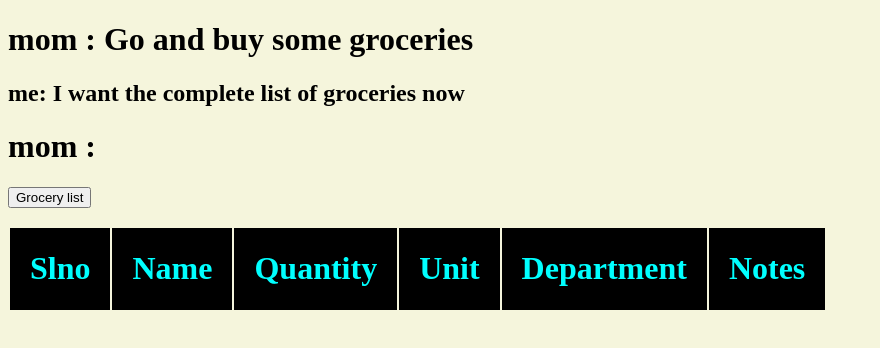
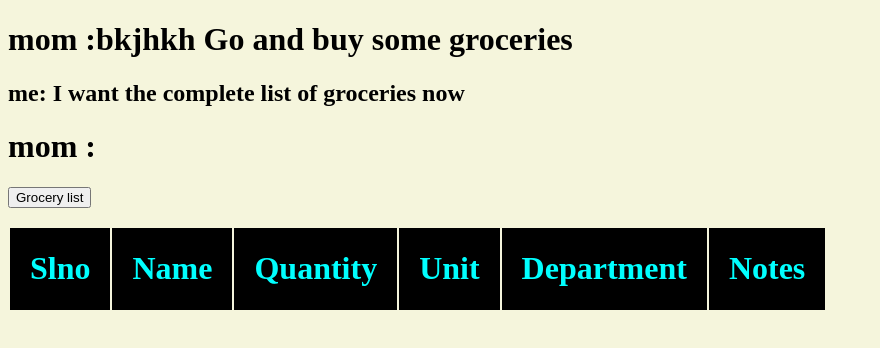
Before and after one commit to sreeprasanth/grocerychallenge, a plain HTML site: page index.html in a window 1280 px wide. Shown: the whole page, without its empty margins (0-880 px from the left). Drawn offline with Linux system fonts and the light colour scheme.

Commit message:
Update index.html

```diff
--- a/index.html
+++ b/index.html
@@ -9,7 +9,7 @@
 
 </head>
 <body bgcolor="beige">
-    <h1>mom : Go and buy some groceries </h1>
+    <h1>mom :bkjhkh Go and buy some groceries </h1>
     <h2>me: I want the complete list of groceries now </h2>
     <h1> mom : </h1>
     <button onclick="loadRankings()">Grocery list</button>
```
